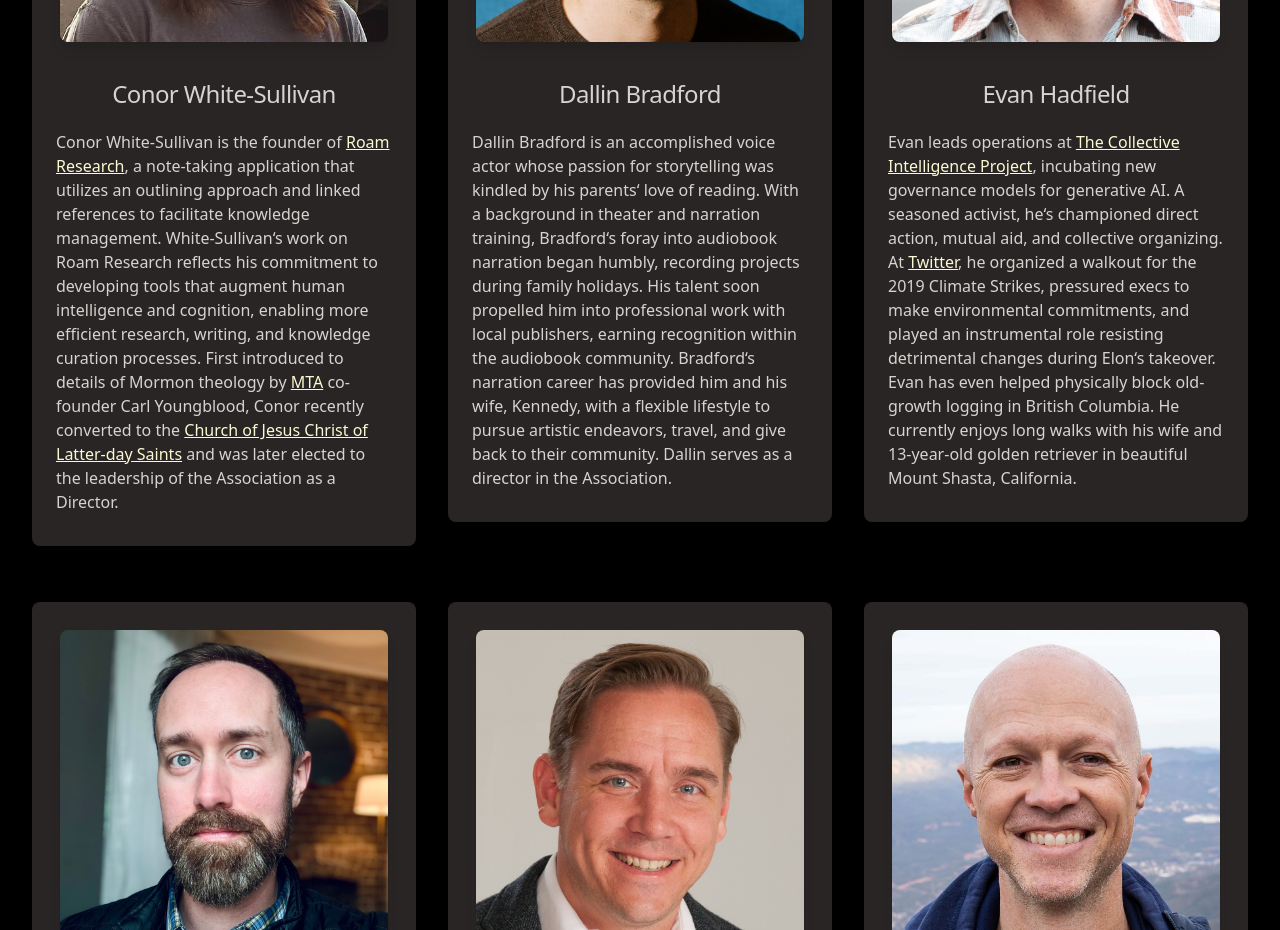
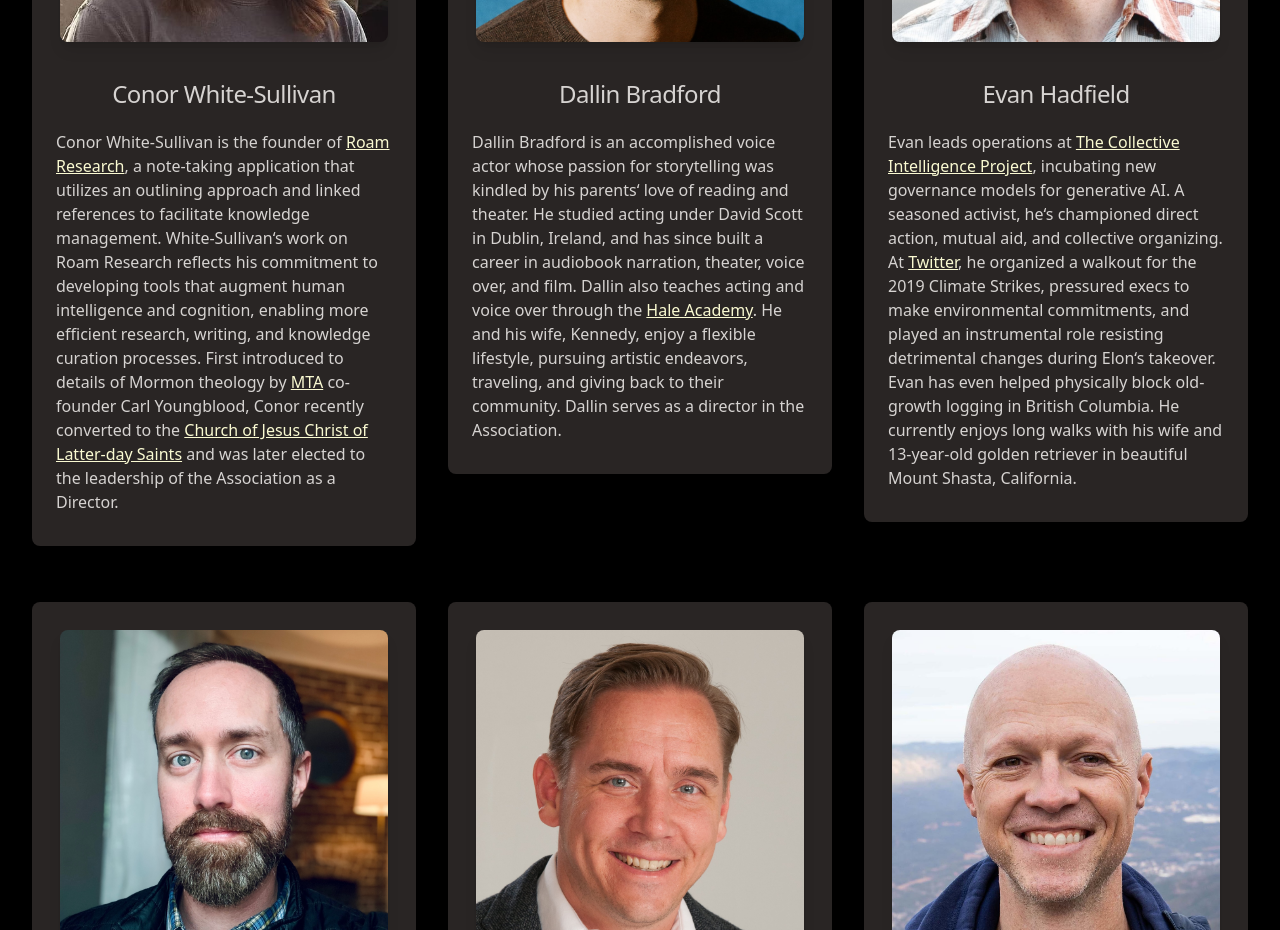
Before and after one commit to MormonTranshumanistAssociation/mtaconf, a React (Vite) app: page / in a window 1280 px wide. Shown: the part 7820-8750 px from the top of the page. Built offline with nearby package versions, Linux system fonts and the light colour scheme.

Commit message:
Update bios

```diff
--- a/src/2024/speakers.tsx
+++ b/src/2024/speakers.tsx
@@ -320,16 +320,18 @@ export function Speakers() {
               content={
                 <p>
                   Dallin Bradford is an accomplished voice actor whose passion
-                  for storytelling was kindled by his parents‘ love of reading.
-                  With a background in theater and narration training,
-                  Bradford‘s foray into audiobook narration began humbly,
-                  recording projects during family holidays. His talent soon
-                  propelled him into professional work with local publishers,
-                  earning recognition within the audiobook community. Bradford‘s
-                  narration career has provided him and his wife, Kennedy, with
-                  a flexible lifestyle to pursue artistic endeavors, travel, and
-                  give back to their community. Dallin serves as a director in
-                  the Association.
+                  for storytelling was kindled by his parents‘ love of reading
+                  and theater. He studied acting under David Scott in Dublin,
+                  Ireland, and has since built a career in audiobook narration,
+                  theater, voice over, and film. Dallin also teaches acting and
+                  voice over through the{" "}
+                  <a href="https://academy.haletheater.org/home">
+                    Hale Academy
+                  </a>
+                  . He and his wife, Kennedy, enjoy a flexible lifestyle,
+                  pursuing artistic endeavors, traveling, and giving back to
+                  their community. Dallin serves as a director in the
+                  Association.
                 </p>
               }
             />
```
